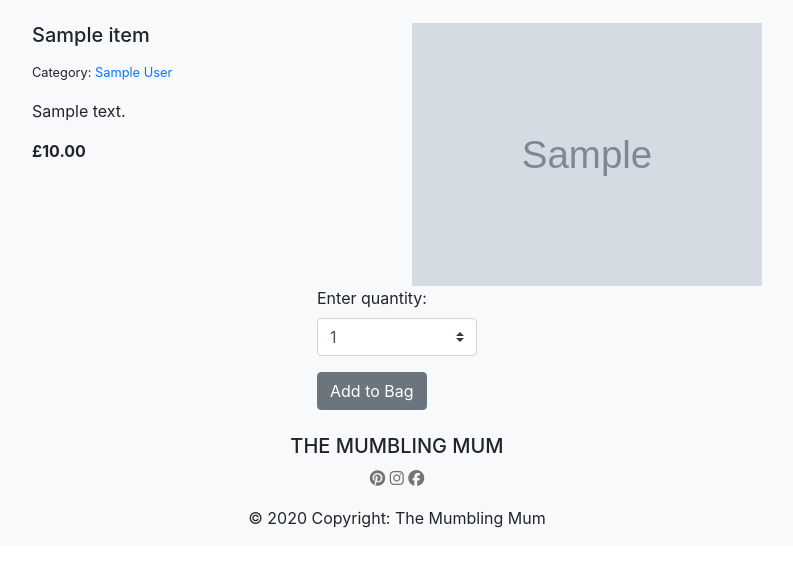
After one commit to Code-Institute-Submissions/mumbling-mum, a Django app: page /items/item_detail/1/ in a window 1280 px wide. The commit adds this page. Shown: the part 212-800 px from the top of the page, without its empty margins (243-1036 px from the left). Run offline with Django 3.2, Linux system fonts and the light colour scheme; tables that the repository leaves empty hold one stand-in row (values such as "Sample post"); grey boxes marked "Sample" are stand-in pictures; some libraries are stand-ins or nearby versions.

Commit message:
Added item_detail view, URL and template

```diff
--- /dev/null
+++ b/items/templates/items/item_detail.html
@@ -0,0 +1,54 @@
+{% extends "base.html" %}
+{% load static %}
+
+{% block title %}
+Mumbling Creations
+{% endblock %}
+{% block header %}
+<div class="row">
+    <div class="col-12">
+        </br>
+        <h1 class="text-center">Mumbling Creations</h1></br>
+        <h6 class="text-center">Handmade Textile Gifts and Accessories</h6>
+        </br>
+    </div>
+</div>
+{% endblock %}
+
+{% block content %}
+</br>
+
+<div class="row justify-content-center">
+    <div class="col-sm-4">
+        <h5 class="card-title">{{ item.name }}</h5>
+        <p><small>Category: <a href="{% url 'items_by_category' item.category.pk %}"
+                    class="card-link">{{ item.category.display_name}}</a></small></p>
+        <p class="card-text">{{ item.description }}</p>
+        <strong>£{{ item.price }}</strong>
+        </br>
+
+    </div>
+
+    <div class="col-sm-4">
+        <img class="img-fluid" src="{{ item.image.url }}" alt="Card image cap">
+    </div>
+
+</div>
+<div class="row justify-content-center">
+    <div class="col-sm-2">
+        <form>
+            <div class="form-group">
+                <label for="exampleInputEmail1">Enter quantity:</label>
+                <select class="custom-select" id="inputGroupSelect01">
+                    <option selected value="1">1</option>
+                    <option value="2">2</option>
+                    <option value="3">3</option>
+                    <option value="4">4</option>
+                  </select>
+            </div>
+            <button type="submit" class="btn btn-secondary">Add to Bag</button>
+        </form>
+    </div>
+
+</div>
+{% endblock %}
--- a/items/urls.py
+++ b/items/urls.py
@@ -4,4 +4,6 @@ from . import views
 urlpatterns = [
     path('', views.all_items, name='items'),
     path('category/<str:cat>/', views.items_by_category, name='items_by_category'),
+    path('item_detail/<int:item_id>/', views.item_detail, name='item_detail'),
+
 ]
--- a/items/views.py
+++ b/items/views.py
@@ -1,7 +1,8 @@
-from django.shortcuts import render
+from django.shortcuts import render, get_object_or_404
 from .models import Item, Category
 
 def all_items(request):
+    """ A view to show all items """
     items = Item.objects.all()
     categories = Category.objects.all()
     context = {
@@ -11,6 +12,7 @@ def all_items(request):
     return render(request, 'items/items.html', context)
 
 def items_by_category(request, cat):
+    """ A view to show items filtered by category """
     items = Item.objects.filter(category=cat)
     categories = Category.objects.all()
     filtered = True
@@ -21,3 +23,11 @@ def items_by_category(request, cat):
         'filtered' : filtered,
     }
     return render(request, 'items/items.html', context)
+
+def item_detail(request, item_id):
+    """ A view to show individual item details """
+    item = get_object_or_404(Item, pk=item_id)
+    context = {
+        'item' : item,
+    }
+    return render(request, 'items/item_detail.html', context)
```
Also changed, not shown: items/templates/items/items.html (+9 -3 lines).
